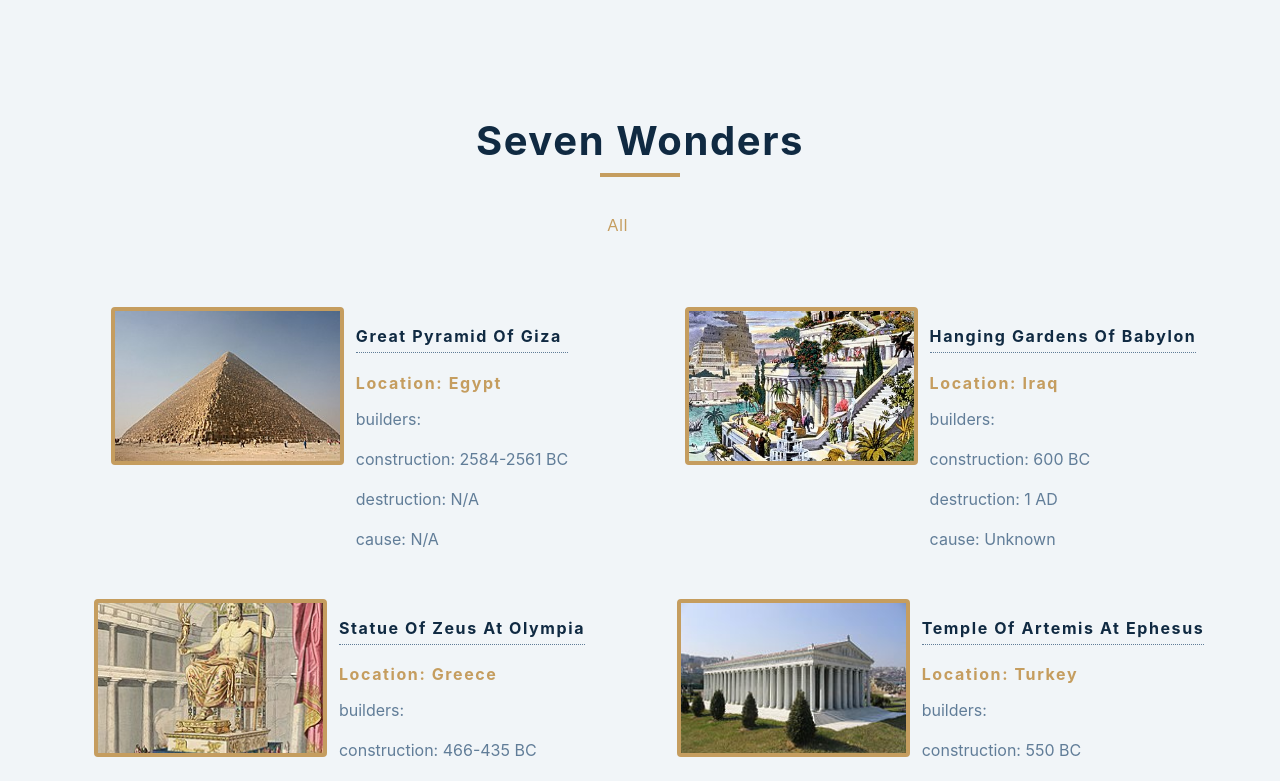
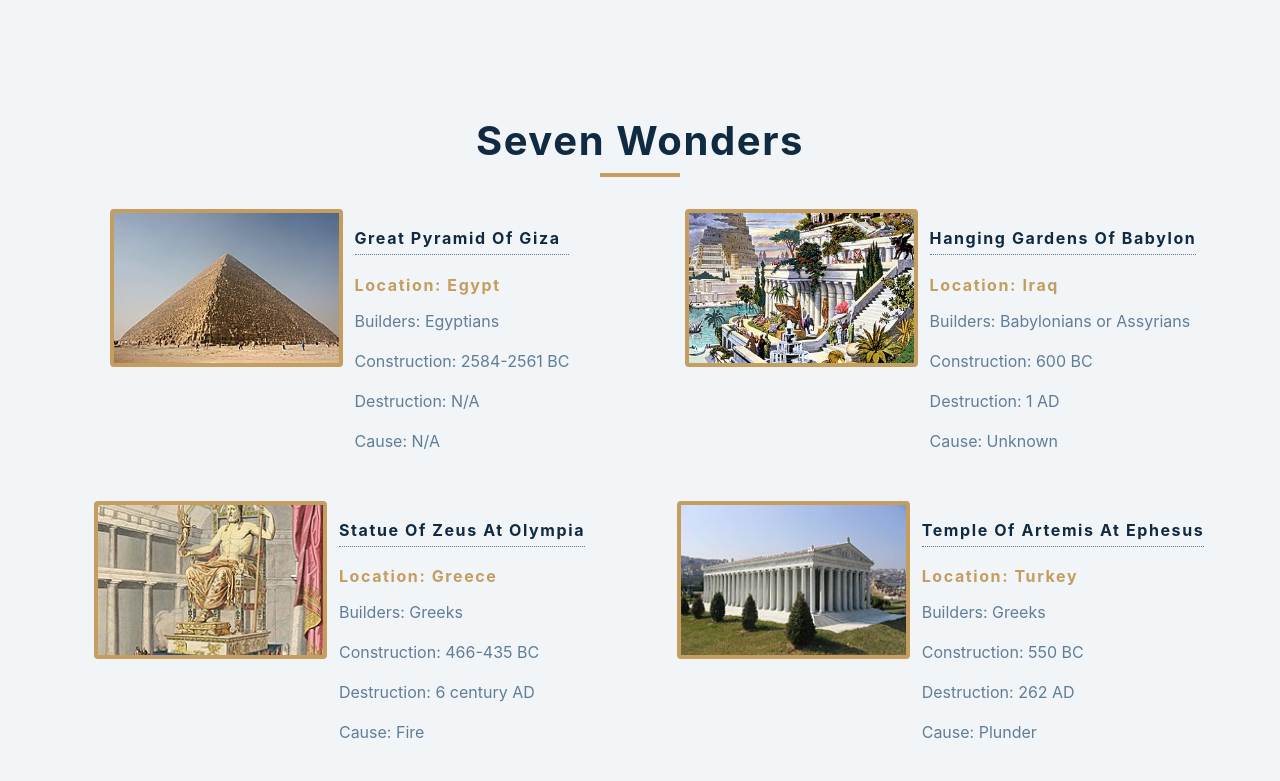
Before and after one commit to TzuCChan/seven-wonders, a React (Create React App) app: page / in a window 1280 px wide. Shown: the top 781 px of the page. Built offline with nearby package versions, Linux system fonts and the light colour scheme.

Commit message:
change app.js

```diff
--- a/src/App.js
+++ b/src/App.js
@@ -27,7 +27,7 @@ function App() {
           <h2>seven wonders</h2>
           <div className='underline'></div>
         </div>
-        <Ancients ancients={ancients} filterStructures={filterStructures} />
+        {/* <Ancients ancients={ancients} filterStructures={filterStructures} /> */}
         <Wonders structures={wondersStructures} />
       </section>
     </main>
--- a/src/Wonders.js
+++ b/src/Wonders.js
@@ -13,10 +13,10 @@ const Wonders = ({ structures }) => {
                 <h4>{name}</h4>
               </header>
                 <h4 className="location">location: {location}</h4>
-                <p className="structure-text">builders: {builders}</p>
-                <p className="structure-text">construction: {construction}</p>
-                <p className="structure-text">destruction: {destruction}</p>
-                <p className="structure-text">cause: {cause}</p>
+                <p className="structure-text">Builders: {builders}</p>
+                <p className="structure-text">Construction: {construction}</p>
+                <p className="structure-text">Destruction: {destruction}</p>
+                <p className="structure-text">Cause: {cause}</p>
             </div>
           </article>
         );
--- a/src/name.js
+++ b/src/name.js
@@ -3,7 +3,7 @@ const wonders = [
     id: 1,
     name: "Great Pyramid of Giza",
     construction: "2584-2561 BC",
-    buliders: "Egyptians",
+    builders: "Egyptians",
     destruction: "N/A",
     cause: "N/A",
     location: "Egypt",
@@ -13,7 +13,7 @@ const wonders = [
     id: 2,
     name: "Hanging Gardens of Babylon",
     construction: "600 BC",
-    buliders: "Babylonians or Assyrians",
+    builders: "Babylonians or Assyrians",
     destruction: "1 AD",
     cause: "Unknown",
     location: "Iraq",
@@ -23,7 +23,7 @@ const wonders = [
     id: 3,
     name: "Statue of Zeus at Olympia",
     construction: "466-435 BC",
-    buliders: "Greeks",
+    builders: "Greeks",
     destruction: "6 century AD",
     cause: "Fire",
     location: "Greece",
@@ -33,7 +33,7 @@ const wonders = [
     id: 4,
     name: "Temple of Artemis at Ephesus",
     construction: "550 BC",
-    buliders: "Greeks",
+    builders: "Greeks",
     destruction: "262 AD",
     cause: "Plunder",
     location: "Turkey",
@@ -43,7 +43,7 @@ const wonders = [
     id: 5,
     name: "Mausoleum at Halicarnassus",
     construction: "351 BC",
-    buliders: "Greeks",
+    builders: "Greeks",
     destruction: "15 Century AD",
     cause: "Earthquake",
     location: "Turkey",
@@ -53,7 +53,7 @@ const wonders = [
     id: 6,
     name: "Colossus of Rhodes",
     construction: "292 BC",
-    buliders: "Greeks",
+    builders: "Greeks",
     destruction: "226 BC",
     cause: "Earthquake",
     location: "Greece",
@@ -63,7 +63,7 @@ const wonders = [
     id: 7,
     name: "Lighthouse of Alexandria",
     construction: "280 BC",
-    buliders: "Greeks",
+    builders: "Greeks",
     destruction: "1480 BC",
     cause: "Earthquake",
     location: "Egypt",
```
